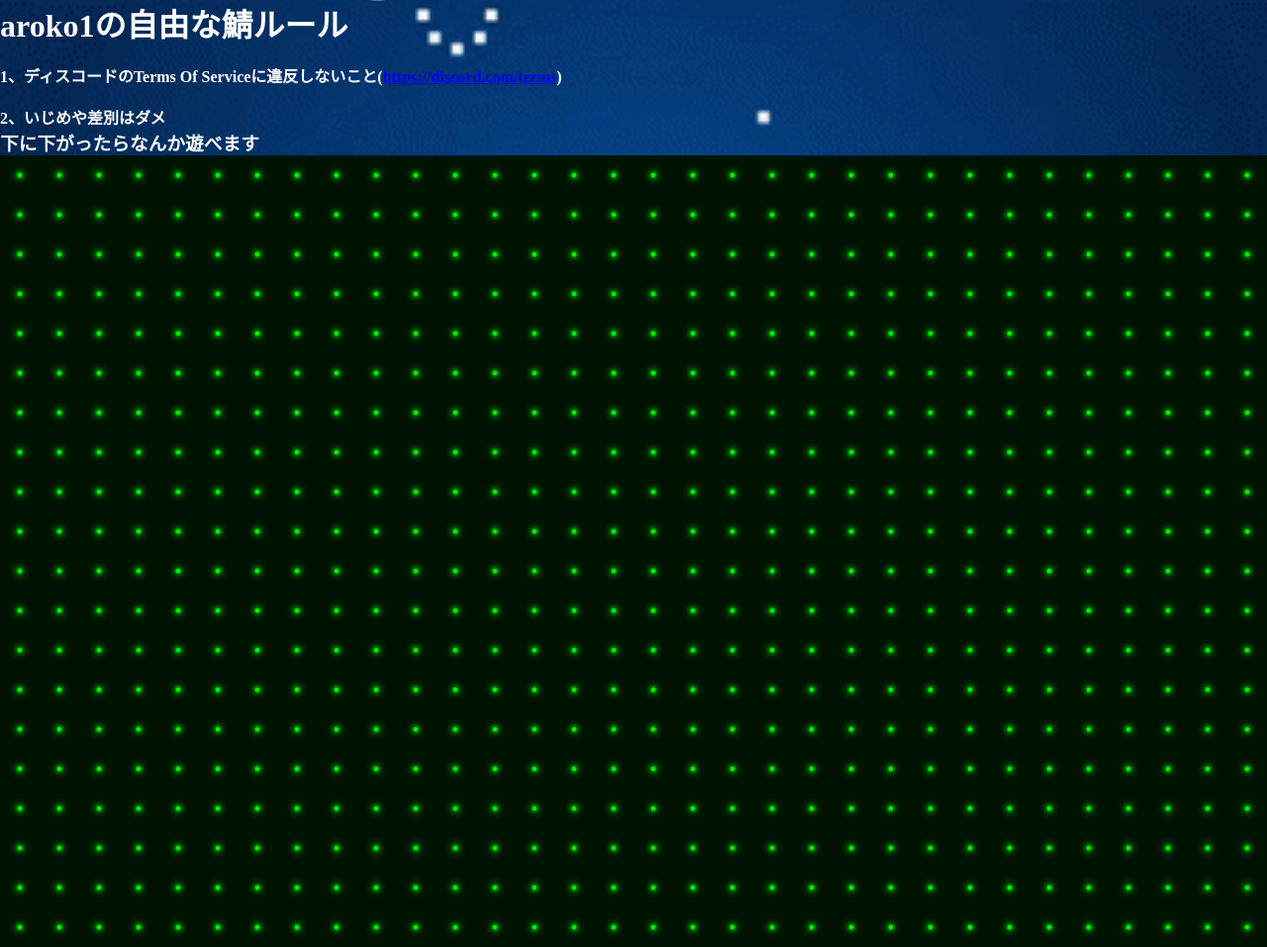
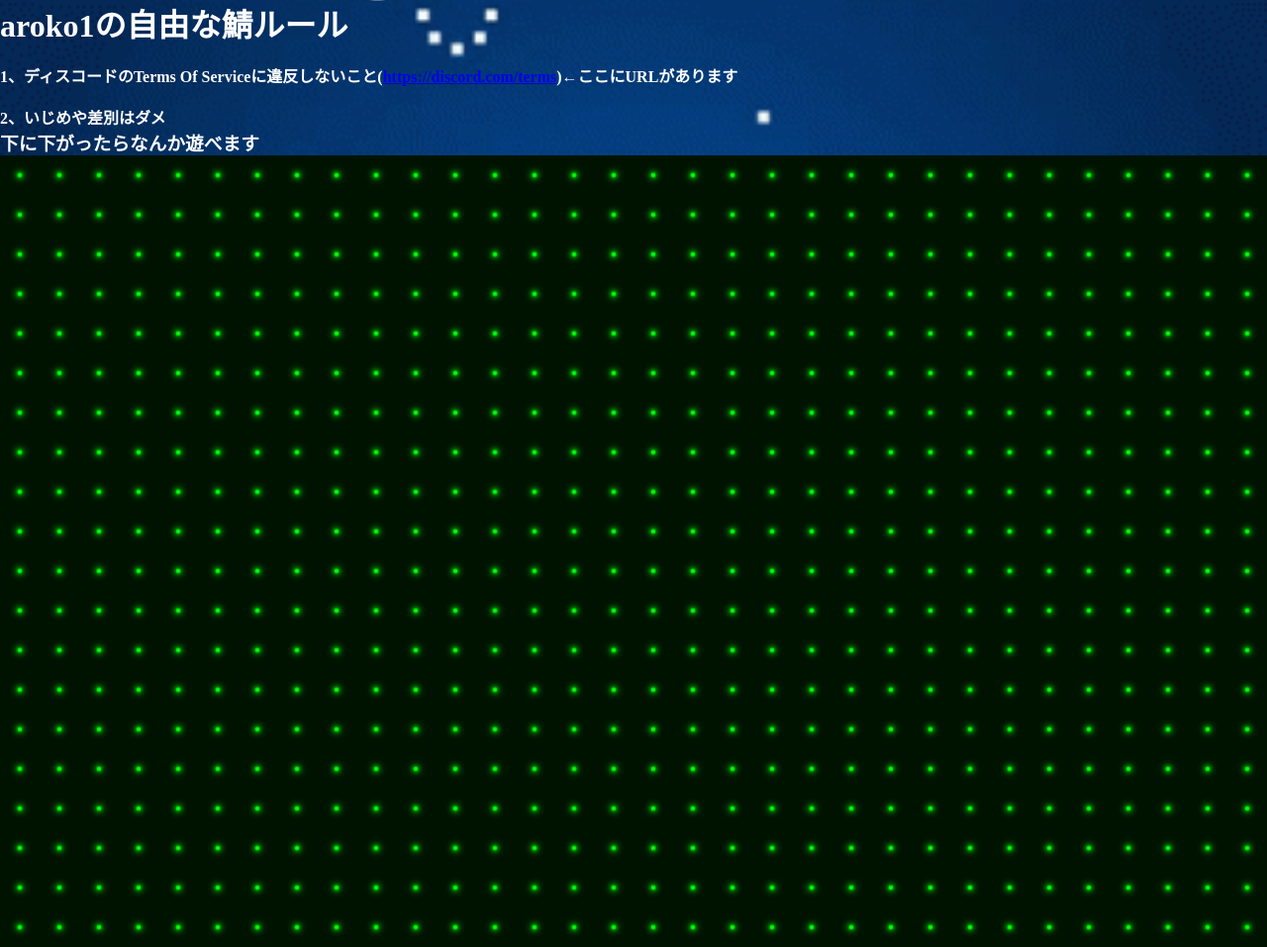
Before and after one commit to Aroko0/arokojiyusaba, a plain HTML site: page index.html in a window 1280 px wide. Shown: the whole page at 99% size. Drawn offline with Linux system fonts and the light colour scheme.

Commit message:
Update index.html

```diff
--- a/index.html
+++ b/index.html
@@ -10,7 +10,7 @@
     <h1>aroko1の自由な鯖ルール</h1>
     <br>
     <ul>
-      <li> 1、ディスコードのTerms Of Serviceに違反しないこと(<a href="https://discord.com/tos">https://discord.com/terms</a>)</li>
+      <li> 1、ディスコードのTerms Of Serviceに違反しないこと(<a href="https://discord.com/tos">https://discord.com/terms</a>)←ここにURLがあります</li>
       <br>
       <li>2、いじめや差別はダメ</li>
     </ul>
```
